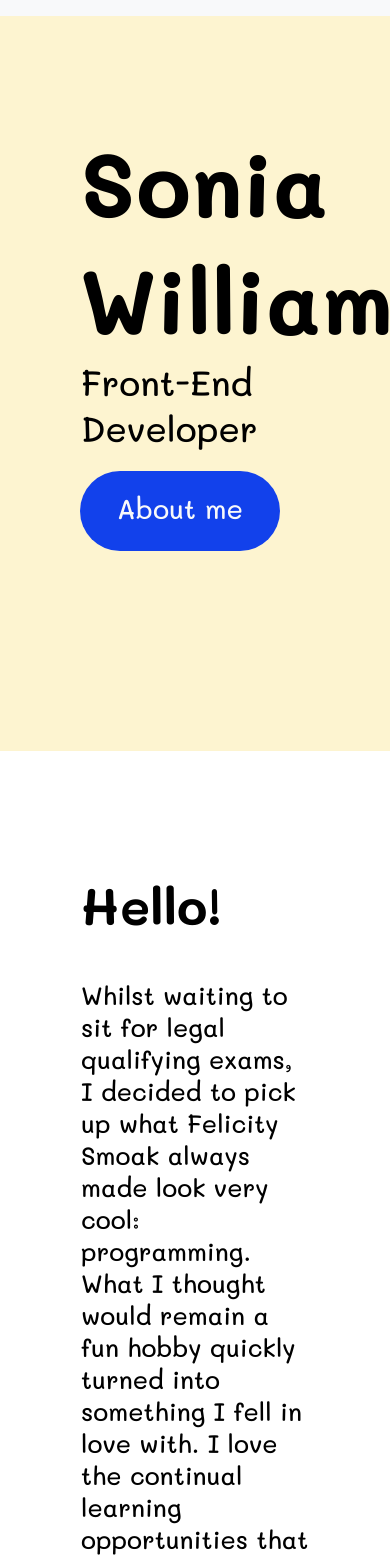
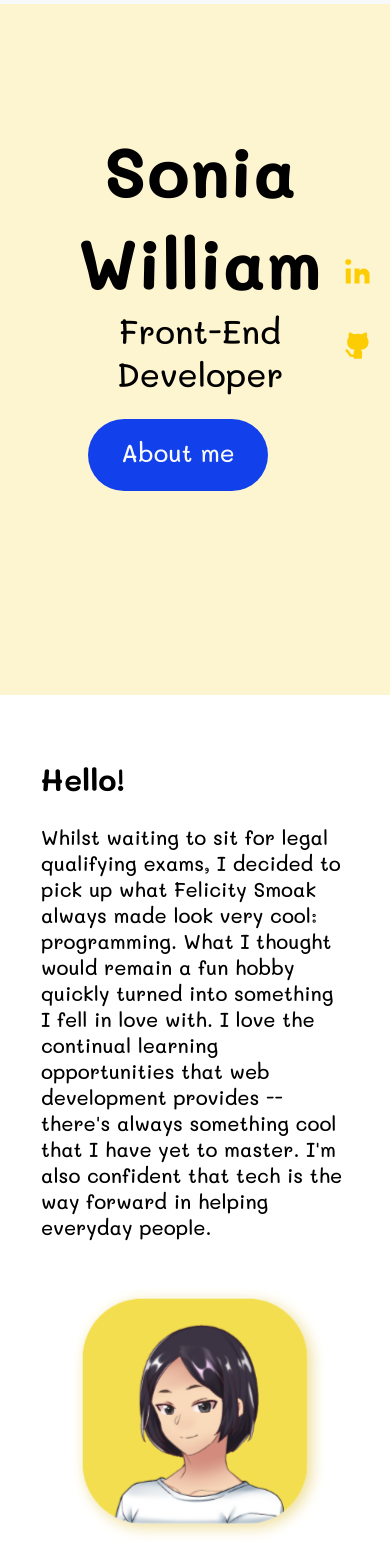
Before and after one commit to william-3D/frontend-portfolio, a SvelteKit app: page / in a window 390 px wide. Shown: the part 60-1617 px from the top of the page. Built offline with nearby package versions, Linux system fonts and the light colour scheme; a web font is replaced by a local one.

Commit message:
make page more responsive

```diff
--- a/src/lib/styles/components/TopNavigation.svelte
+++ b/src/lib/styles/components/TopNavigation.svelte
@@ -75,7 +75,7 @@
 		}
 
 		@media only screen and (max-width: 1000px) {
-			.hamburger {
+			/*.hamburger {
 				display: block;
 				border: 0;
 				background-color: transparent;
@@ -89,7 +89,7 @@
 				display: none;
 				background-color: var(--paper);
 				margin: 0px;
-			}
+			}*/
 
 			nav {
 				display: flex;
--- a/src/routes/+page.svelte
+++ b/src/routes/+page.svelte
@@ -377,12 +377,51 @@
 	}
 
 	@media only screen and (max-width: 1000px) {
+		h2 {
+			font-size: 30px;
+		}
+		.hero {
+			display: flex;
+			justify-content: center;
+			text-align: center;
+			h1 {
+				font-size: 70px;
+			}
+			p {
+				font-size: 33px;
+			}
+		}
+		.button {
+			transform: scale(0.9);
+		}
+		.about-me {
+			padding: 40px;
+			p {
+				font-size: 20px;
+			}
+			.pic-container {
+				padding-top: 20px;
+				padding-left: 0;
+			}
+			.pic {
+				transform: scale(0.75);
+				margin-top: -40;
+			}
+		}
+		.skills-container {
+			ul p {
+				font-size: 20px;
+			}
+		}
 		.project-container,
 		.tech-icons,
 		.about-me {
 			display: flex;
 			flex-wrap: wrap;
 			align-items: center;
+		}
+		.project-card {
+			height: 540px;
 		}
 	}
 
```
